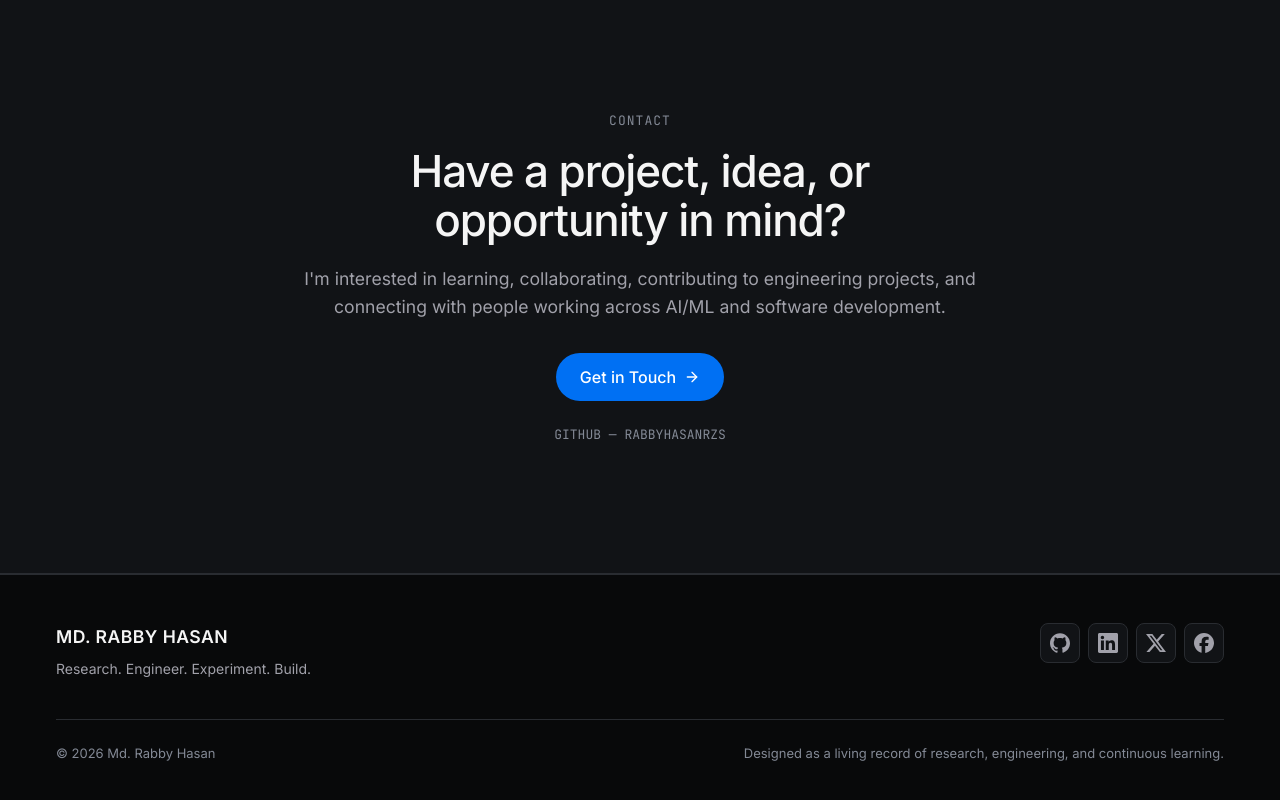
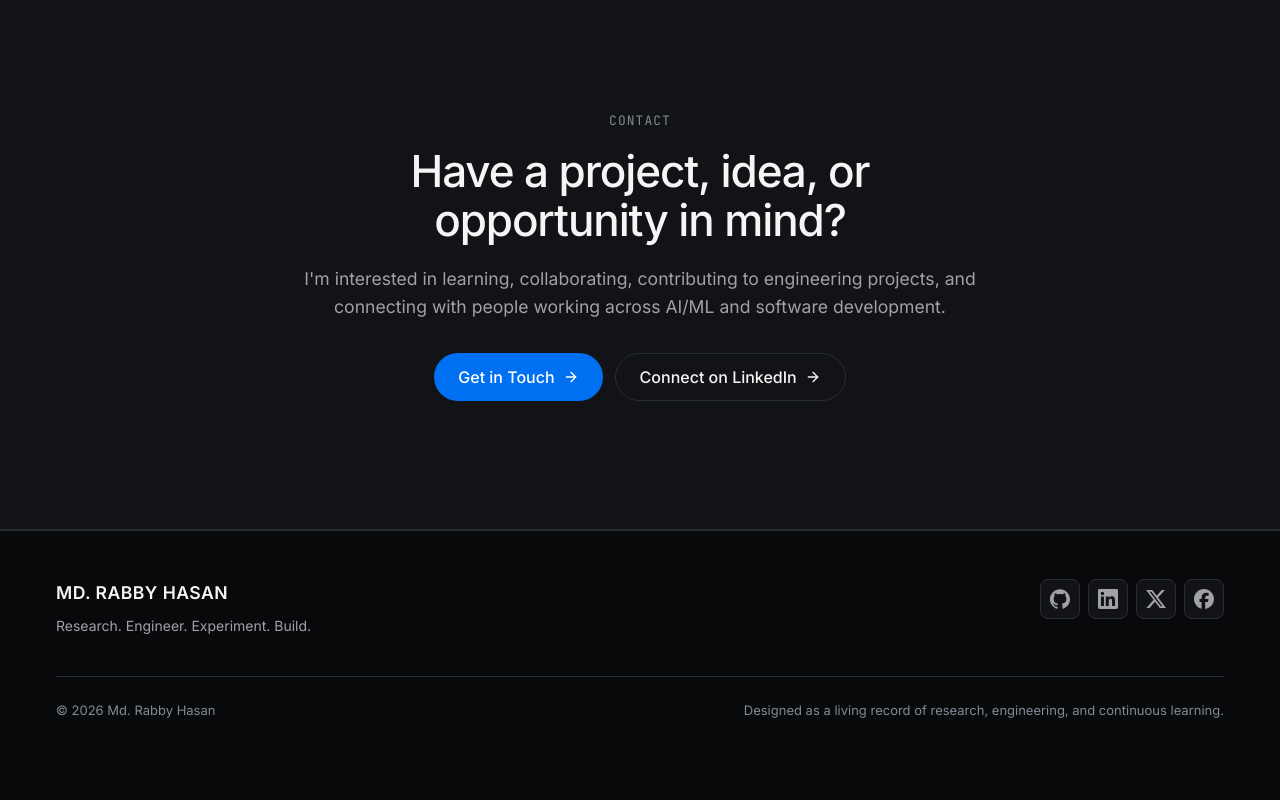
Before and after one commit to rabbyhasanrzs/Personal-Branding, a React (Vite) app: page / in a window 1280 px wide. Shown: the part 7485-8285 px from the top of the page. After the commit the page ends 8253 px from the top, so only its background shows below. Built offline with nearby package versions, Linux system fonts and the light colour scheme.

Commit message:
Add LinkedIn link to Contact

```diff
--- a/src/sections/Contact.jsx
+++ b/src/sections/Contact.jsx
@@ -6,8 +6,8 @@ import { site } from '@/data/site'
 
 /**
  * Contact (blueprint §09): make professional contact straightforward.
- * Only verified links are shown — GitHub for now. Email and LinkedIn
- * are added once verified; no placeholder links, ever.
+ * Only verified links are shown — GitHub and LinkedIn for now. Email
+ * is added once verified; no placeholder links, ever.
  */
 export function Contact() {
   return (
@@ -21,12 +21,14 @@ export function Contact() {
           I&apos;m interested in learning, collaborating, contributing to engineering projects,
           and connecting with people working across AI/ML and software development.
         </p>
-        <div className="mt-8 flex justify-center">
+        <div className="mt-8 flex flex-wrap justify-center gap-3">
           <Button href={site.links.github} variant="primary" size="lg" arrow>
             Get in Touch
           </Button>
+          <Button href={site.links.linkedin} variant="secondary" size="lg" arrow>
+            Connect on LinkedIn
+          </Button>
         </div>
-        <p className="mt-6 font-mono text-meta text-fg-muted">GITHUB — RABBYHASANRZS</p>
       </Reveal>
     </Section>
   )
```
